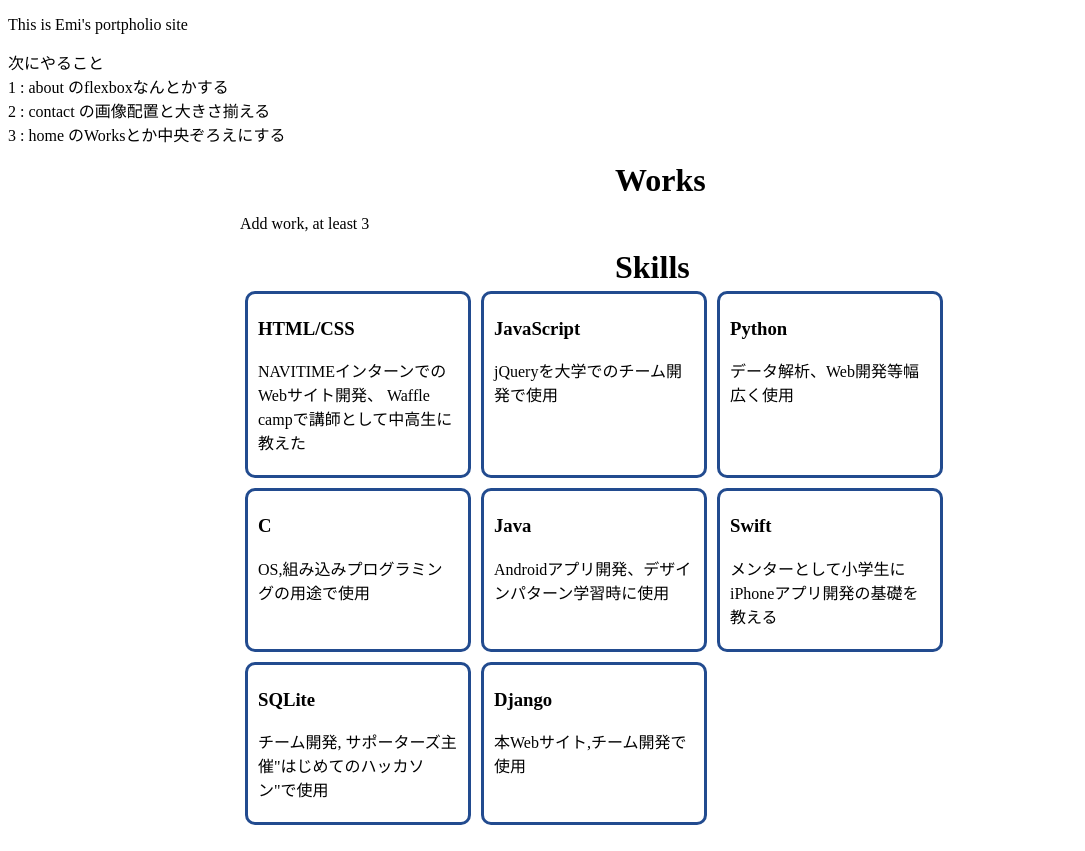
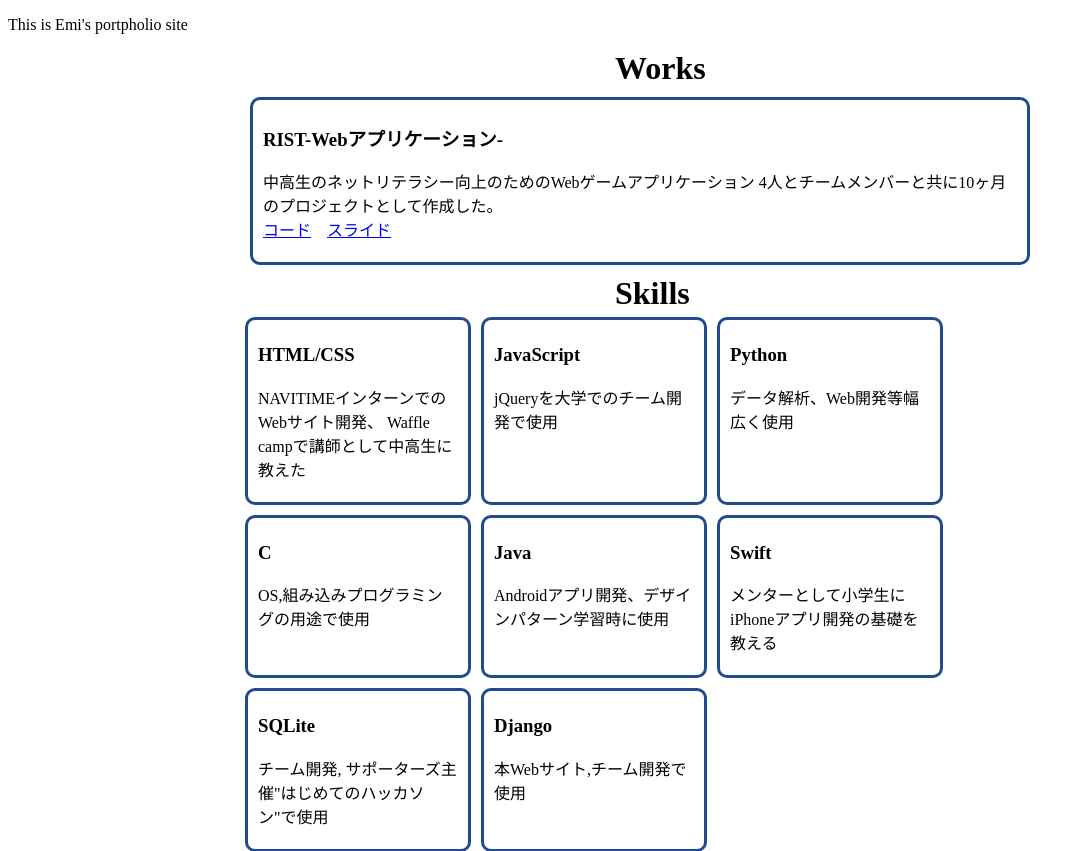
Before and after one commit to Emi-Bassy/Portpholio, a Django app: page / in a window 1280 px wide. Shown: the part 68-919 px from the top of the page, without its empty margins (0-1085 px from the left). Before the commit the page ends 893 px from the top, so only its background shows below. Run offline with Django 4.2, Linux system fonts and the light colour scheme.

Commit message:
delete memo

```diff
--- a/web/templates/web/index.html
+++ b/web/templates/web/index.html
@@ -20,15 +20,17 @@
         </header>
 
         <p>This is Emi's portpholio site</p>
-        <p>次にやること<br>
-            1 : about のflexboxなんとかする<br>
-            2 : contact の画像配置と大きさ揃える<br>
-            3 : home のWorksとか中央ぞろえにする</p>
-
 
         <h1 class="title">Works</h1>
         <div class="work_container">
-            <p>Add work, at least 3</p>
+            <div class="work_item">
+                <h3>RIST-Webアプリケーション-</h3>
+                <p>中高生のネットリテラシー向上のためのWebゲームアプリケーション
+                    4人とチームメンバーと共に10ヶ月のプロジェクトとして作成した。
+                    <br>
+                    <a href="https://github.com/Emi-Bassy/Web_literacy">コード</a>　<a href="https://docs.google.com/presentation/d/1aV1i6ZAkWfphTl-16LTKwLK4EdDB4nl6YmoR3j_96Qc/edit?usp=sharing">スライド</a>
+                </p>
+            </div>
         </div>
         <h1 class="title">Skills</h1>
         <div class="skill_container">
```
